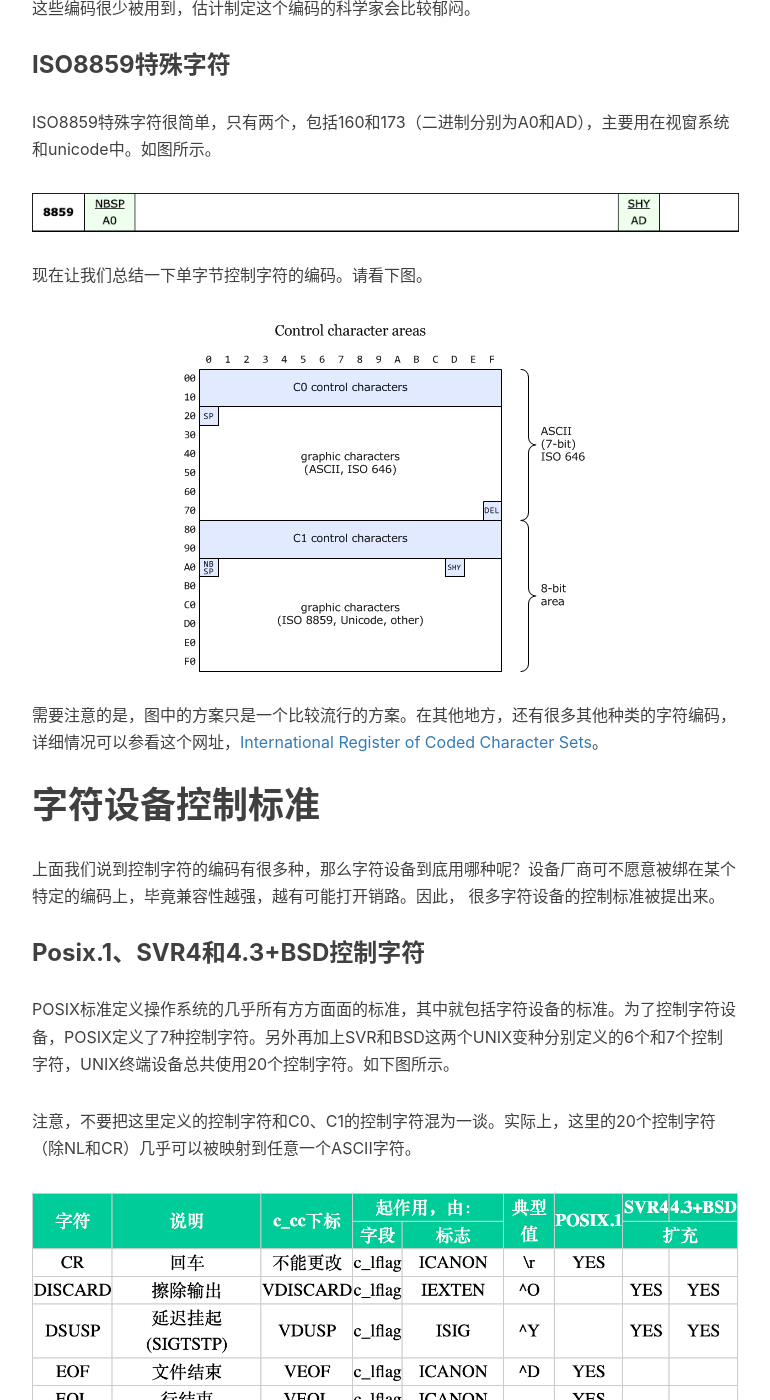
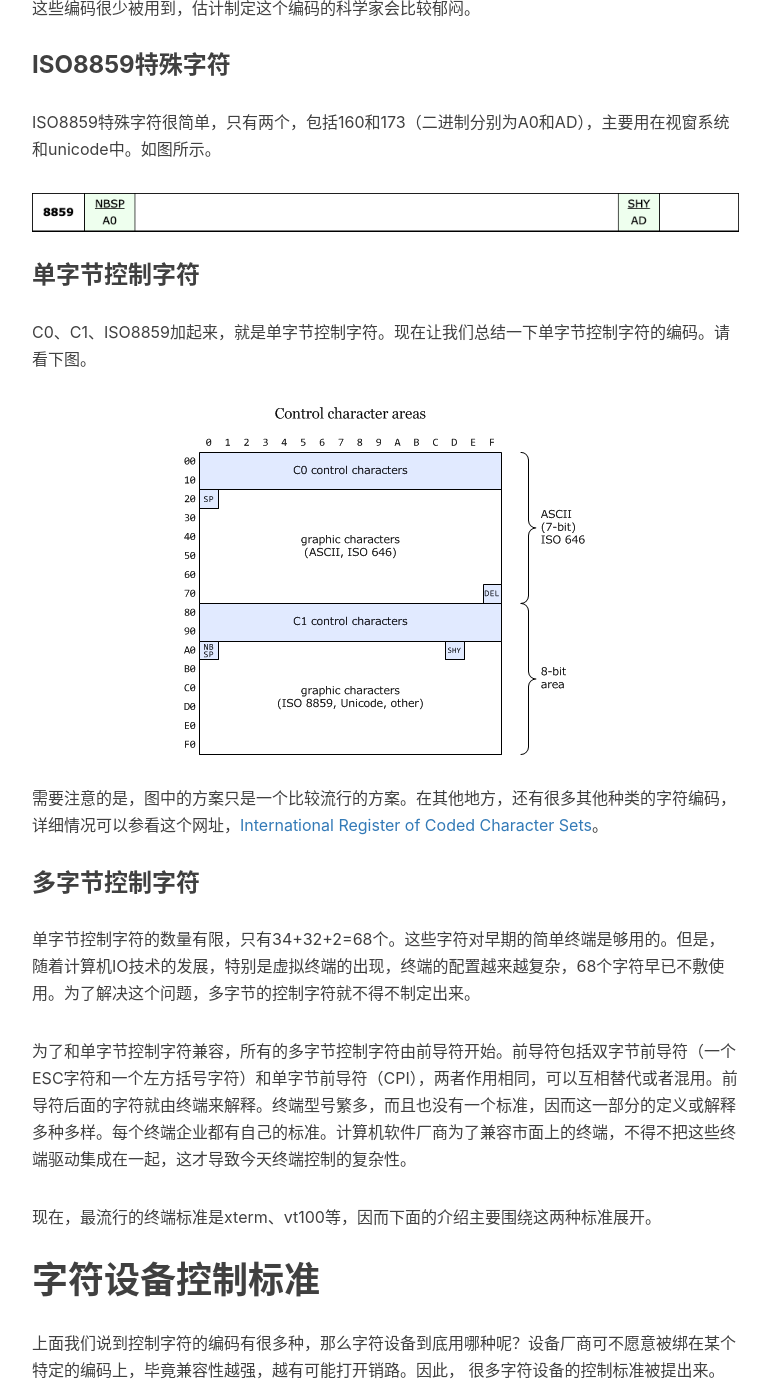
Before and after one commit to pinasterist/pinasterist.github.io, a Jekyll site: the page built from _posts/2019-09-28-linux-terminal-program.markdown, in a window 1280 px wide and 1400 px high, scrolled down 1804 px. Shown: the whole window, without its empty margins (233-1003 px from the left). Built offline with Jekyll 4.4.1, drawn with Linux system fonts in a browser that asks for light colours; nearby versions of some CDN libraries; comment, search, counter and statistics services are not loaded.

Commit message:
update terminal program article.

```diff
--- a/_posts/2019-09-28-linux-terminal-program.markdown
+++ b/_posts/2019-09-28-linux-terminal-program.markdown
@@ -45,12 +45,23 @@ ISO8859特殊字符很简单，只有两个，包括160和173（二进制分别
 
 ![ALT C1 Table](/img/in-post/2019-09-28-linux-terminal-program/iso8859_special_character_table.png "ISO8859 Special Characters")
 
+### 单字节控制字符
 
-现在让我们总结一下单字节控制字符的编码。请看下图。
+C0、C1、ISO8859加起来，就是单字节控制字符。现在让我们总结一下单字节控制字符的编码。请看下图。
 
 ![ALT ISO8859 Special Character Table](/img/in-post/2019-09-28-linux-terminal-program/control_characters_area.png "Control Character Area")
 
 需要注意的是，图中的方案只是一个比较流行的方案。在其他地方，还有很多其他种类的字符编码，详细情况可以参看这个网址，[International Register of Coded Character Sets](https://www.itscj.ipsj.or.jp/itscj_english/iso-ir/ISO-IR.pdf)。
+
+### 多字节控制字符
+
+单字节控制字符的数量有限，只有34+32+2=68个。这些字符对早期的简单终端是够用的。但是，随着计算机IO技术的发展，特别是虚拟终端的出现，终端的配置越来越复杂，68个字符早已不敷使用。为了解决这个问题，多字节的控制字符就不得不制定出来。
+
+为了和单字节控制字符兼容，所有的多字节控制字符由前导符开始。前导符包括双字节前导符（一个ESC字符和一个左方括号字符）和单字节前导符（CPI），两者作用相同，可以互相替代或者混用。前导符后面的字符就由终端来解释。终端型号繁多，而且也没有一个标准，因而这一部分的定义或解释多种多样。每个终端企业都有自己的标准。计算机软件厂商为了兼容市面上的终端，不得不把这些终端驱动集成在一起，这才导致今天终端控制的复杂性。
+
+现在，最流行的终端标准是xterm、vt100等，因而下面的介绍主要围绕这两种标准展开。
+
+
 
 # 字符设备控制标准
 
```
